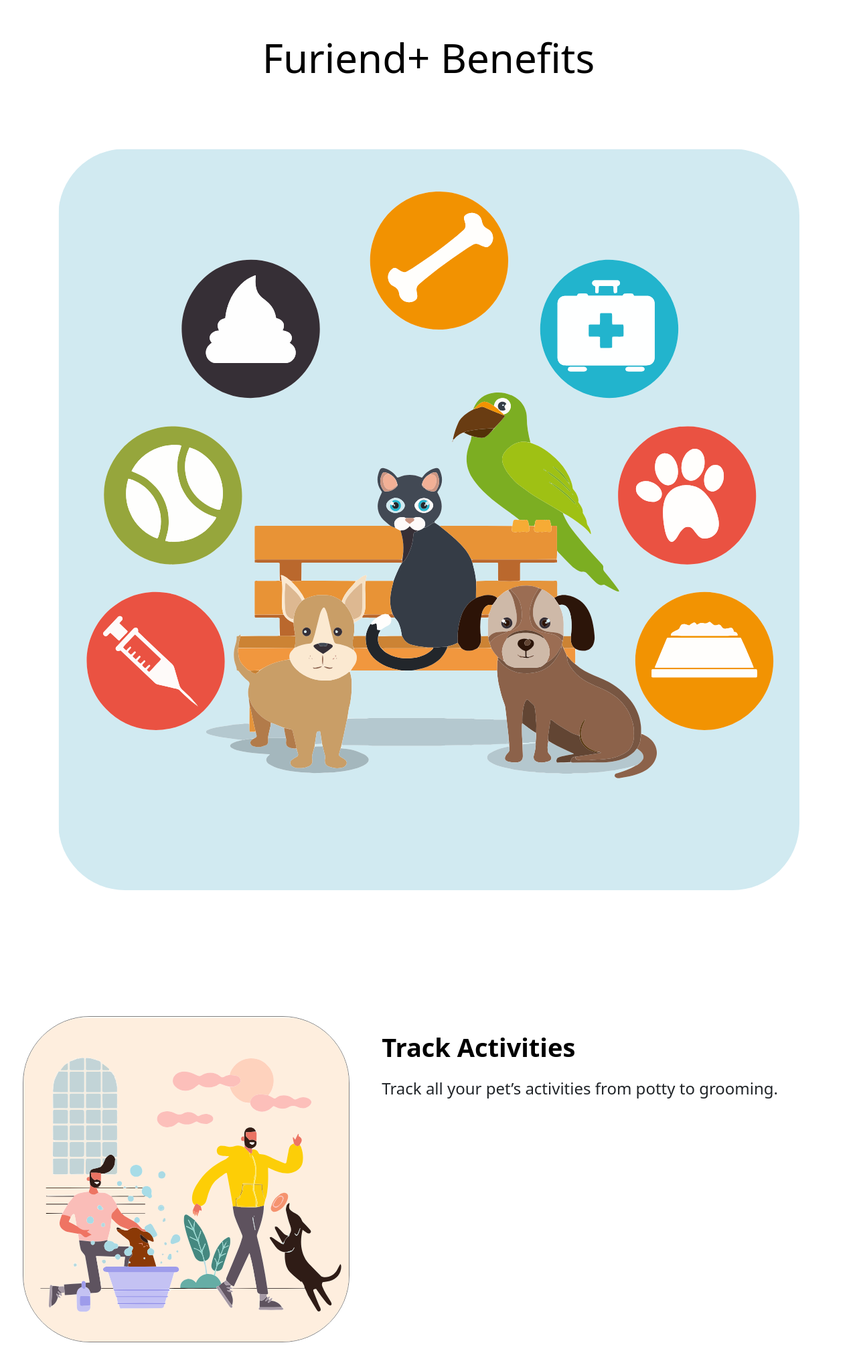
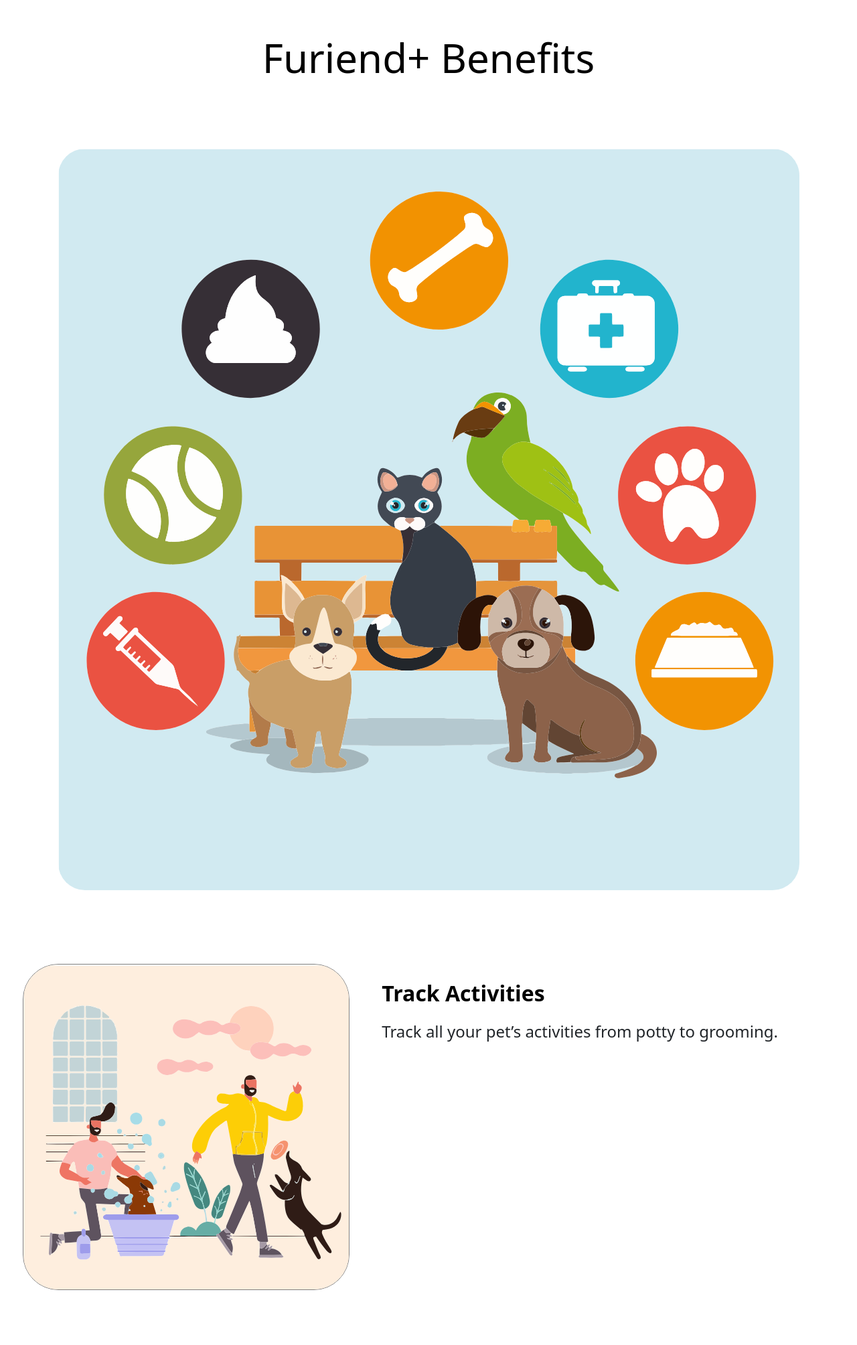
Before and after one commit to mcruncher/mcruncher.github.io, a PHP site: page /furiend/furiend-plus-features/index.html in a window 1280 px wide. Shown: the top 2008 px of the page at 67% size. Run offline with PHP 8.4, Linux system fonts and the light colour scheme.

Commit message:
Edited the media qeury font size

```diff
--- a/furiend/furiend-plus-features/index.html
+++ b/furiend/furiend-plus-features/index.html
@@ -32,9 +32,9 @@
           <img src="images/track-act.svg" alt="dog activity" class="img-fluid">
         </div>
         <div class="col-sm-7">
-          <ul class="bullet-text">
+          <p class="bullet-text">
             Track Activities
-          </ul>
+          </p>
           <p class="description-text">Track all your pet’s activities from potty to grooming.</p>
         </div>
       </div>
@@ -47,9 +47,9 @@
           <img src="images/trekking-dog.svg" alt="custom-activity" class="img-fluid">
         </div>
         <div class="col-sm-7">
-          <ul class="bullet-text">
+          <p class="bullet-text">
             Custom Activities
-          </ul>
+          </p>
           <p class="description-text">Create and track your own custom activities that include distance, duration, volume, or all combined.!</p>
         </div>
       </div>
@@ -62,9 +62,9 @@
           <img src="images/training-dog.svg" alt="dog activity" class="img-fluid">
         </div>
         <div class="col-sm-7">
-          <ul class="bullet-text">
+          <p class="bullet-text">
               Monitor training progress
-          </ul>
+          </p>
           <p class="description-text">Track your pet's training progress with personalized ratings to assess command adherence.</p>
         </div>
       </div>
@@ -76,9 +76,9 @@
           <img src="images/push-notifications-concept-illustration_114360-4730.svg" alt="dog activity" class="img-fluid" style="background-color: white;">
         </div>
         <div class="col-sm-7">
-          <ul class="bullet-text">
+          <p class="bullet-text">
             Reminders
-          </ul>
+          </p>
           <p class="description-text">Schedule recurring tasks like bathing and feeding. Customize reminders for all your pet's needs.</p>
         </div>
       </div>
@@ -90,9 +90,9 @@
           <img src="images/multi-pets.svg" alt="dog activity" class="img-fluid" style="background-color: white;">
         </div>
         <div class="col-sm-7">
-          <ul class="bullet-text">
+          <p class="bullet-text">
             Manage Multiple Pets
-          </ul>
+          </p>
           <p class="description-text">Effortlessly manage multiple pet details in one convenient app.</p>
         </div>
       </div>
@@ -104,9 +104,9 @@
           <img src="images/share-pets-data.svg" alt="share-data" class="img-fluid" style="background-color: white;">
         </div>
         <div class="col-sm-7">
-          <ul class="bullet-text">
+          <p class="bullet-text">
             Share pet data with other pet owners.
-          </ul>
+          </p>
           <p class="description-text">Share your pet’s info with caretakers or other paw parents.</p>
         </div>
       </div>
@@ -118,9 +118,9 @@
           <img src="images/sync.svg" alt="dog activity" class="img-fluid" style="background-color: white;">
         </div>
         <div class="col-sm-7">
-          <ul class="bullet-text">
+          <p class="bullet-text">
             Sync across devices
-          </ul>
+          </p>
           <p class="description-text">Your data is safe in the iCloud and can sync across Apple devices.</p>
         </div>
       </div>
@@ -133,9 +133,9 @@
           <img src="images/temperature.svg" alt="temperature-tracking" class="img-fluid" style="background-color: white;">
         </div>
         <div class="col-sm-7">
-          <ul class="bullet-text">
+          <p class="bullet-text">
             Temperature tracking
-          </ul>
+          </p>
           <p class="description-text">Track your pet’s temperature and capture other important details along with it.</p>
         </div>
       </div>
@@ -148,9 +148,9 @@
           <img src="images/image.svg" alt="no-ads" class="img-fluid" style="background-color: white;">
         </div>
         <div class="col-sm-7">
-          <ul class="bullet-text">
+          <p class="bullet-text">
             Ad-free experience
-          </ul>
+          </p>
           <p class="description-text">Support the app you love and avoid the ads you hate. </p>
         </div>
       </div>
--- a/furiend/furiend-plus-features/styles/style.css
+++ b/furiend/furiend-plus-features/styles/style.css
@@ -65,7 +65,7 @@
     margin-top: 3.75rem;
     padding-left: 3.75rem;
     padding-bottom: 6.875rem;
-    border-bottom: 0.036rem solid;
+    border-bottom: 0.03rem solid;
     border-color: gray;
 }
 
@@ -77,18 +77,23 @@
 }
 
 .img-fluid {
-    border-radius: 5rem;
+    border-radius: 2.65rem;
     border: 0.0625rem solid gray;
 }
 
 .img-fluid-first {
-    border-radius: 5rem;
+    border-radius: 2rem;
     margin-bottom: 0.625rem;
 }
 
 
-@media (max-height: 930px)
+@media (max-height: 3000px)
 {
+    .container-fluid-first
+    {
+        margin-bottom: 0.5rem;
+        padding-bottom: 0.5rem;
+    }
     .main-header-text
     {
         font-size: 3rem;
@@ -96,7 +101,7 @@
 
     .bullet-text
     {
-        font-size: 1.9rem;
+        font-size: 1.6rem;
     }
 
     .description-text
@@ -106,7 +111,7 @@
 }
 
 
-@media (min-height: 930px)
+@media (min-height: 1090px)
 {
 
     .main-header-text
```
